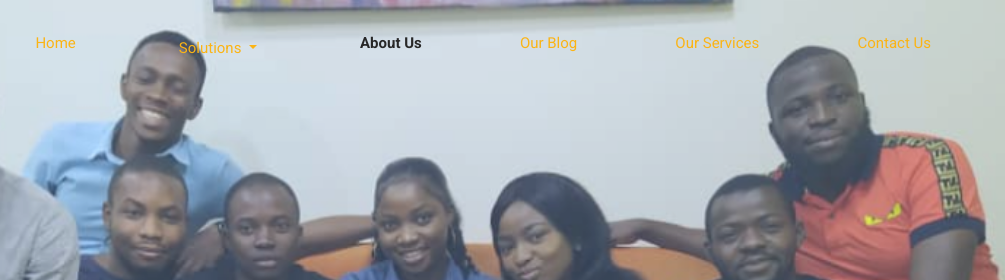
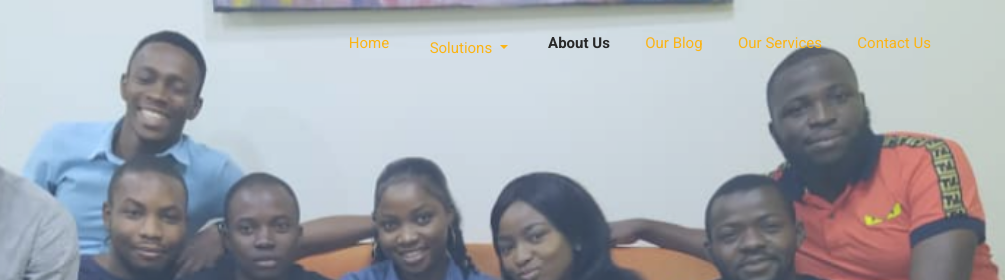
Before and after one commit to mercatorng/MercatorHQWebsite, a plain HTML site: page about.html in a window 1280 px wide. Shown: the top 280 px of the page, 275-1280 px from the left. Drawn offline with nearby package versions, Linux system fonts and the light colour scheme.

Commit message:
fix spaces between nav-links

```diff
--- a/about.html
+++ b/about.html
@@ -35,7 +35,7 @@
         </span>
       </button>
 
-      <div class="collapse navbar-collapse width-60"  id="navbarSupportedContent">
+      <div class="collapse navbar-collapse"  id="navbarSupportedContent">
         <ul class="navbar-nav mr-auto nav-links">
           <li class="nav-link-item"><a  href="index.html">Home</a></li>
 
@@ -129,7 +129,7 @@
         </div>
       </div>
 
-      <div class="container margin-btm-3">
+      <div class="container container-flex margin-btm-3">
         <div id="demo" class="carousel slide image-slider " data-ride="carousel">
 
          <!-- The slideshow -->
--- a/style.css
+++ b/style.css
@@ -114,7 +114,9 @@ body {
 .main-navigation .nav-links {
   display: flex;
   justify-content: space-between;
-  width: 100%;
+  width: 65% !important;
+  margin-left: auto !important;
+  margin-right: 0px !important;
   list-style: none;
 }
 
```
